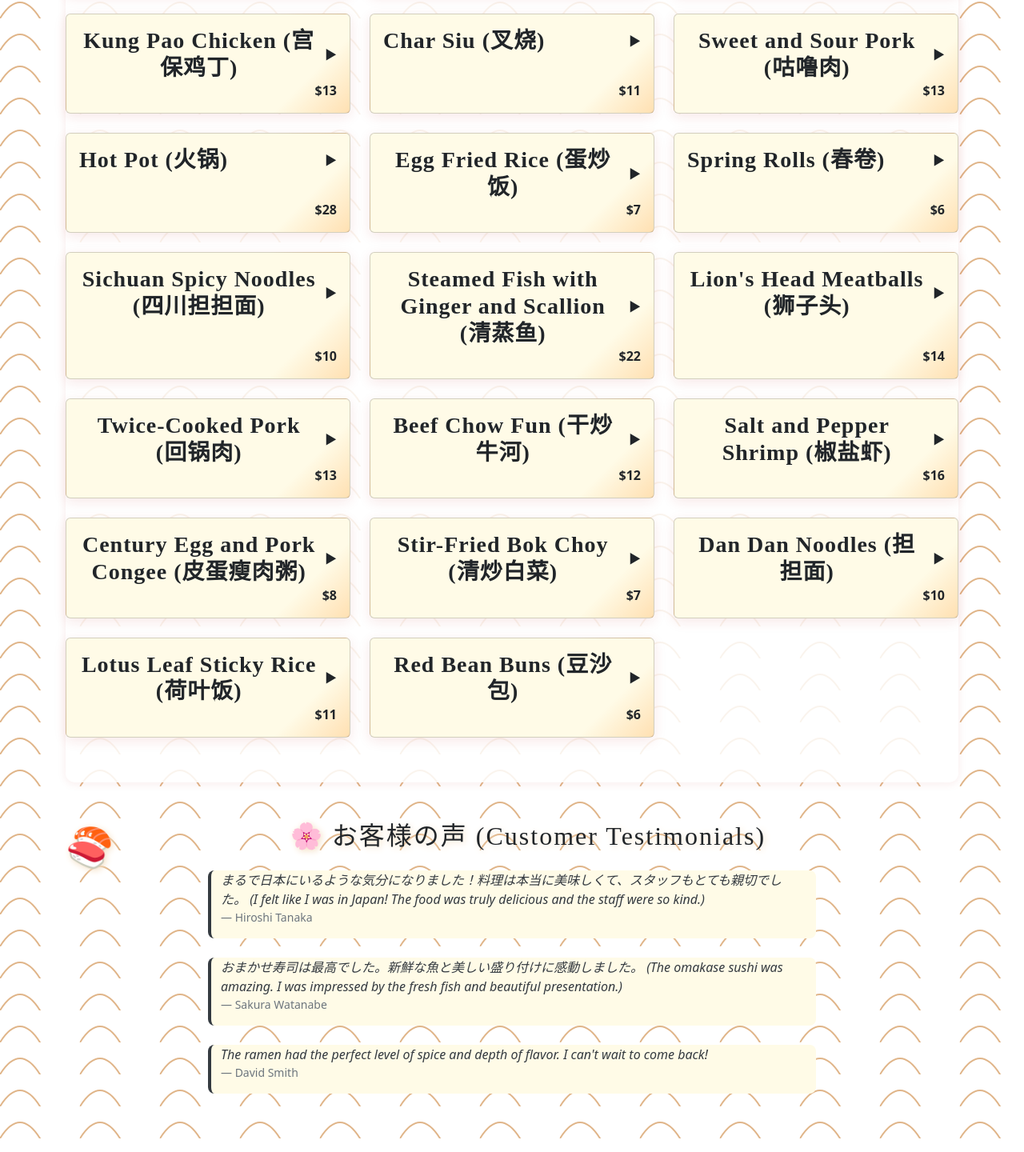
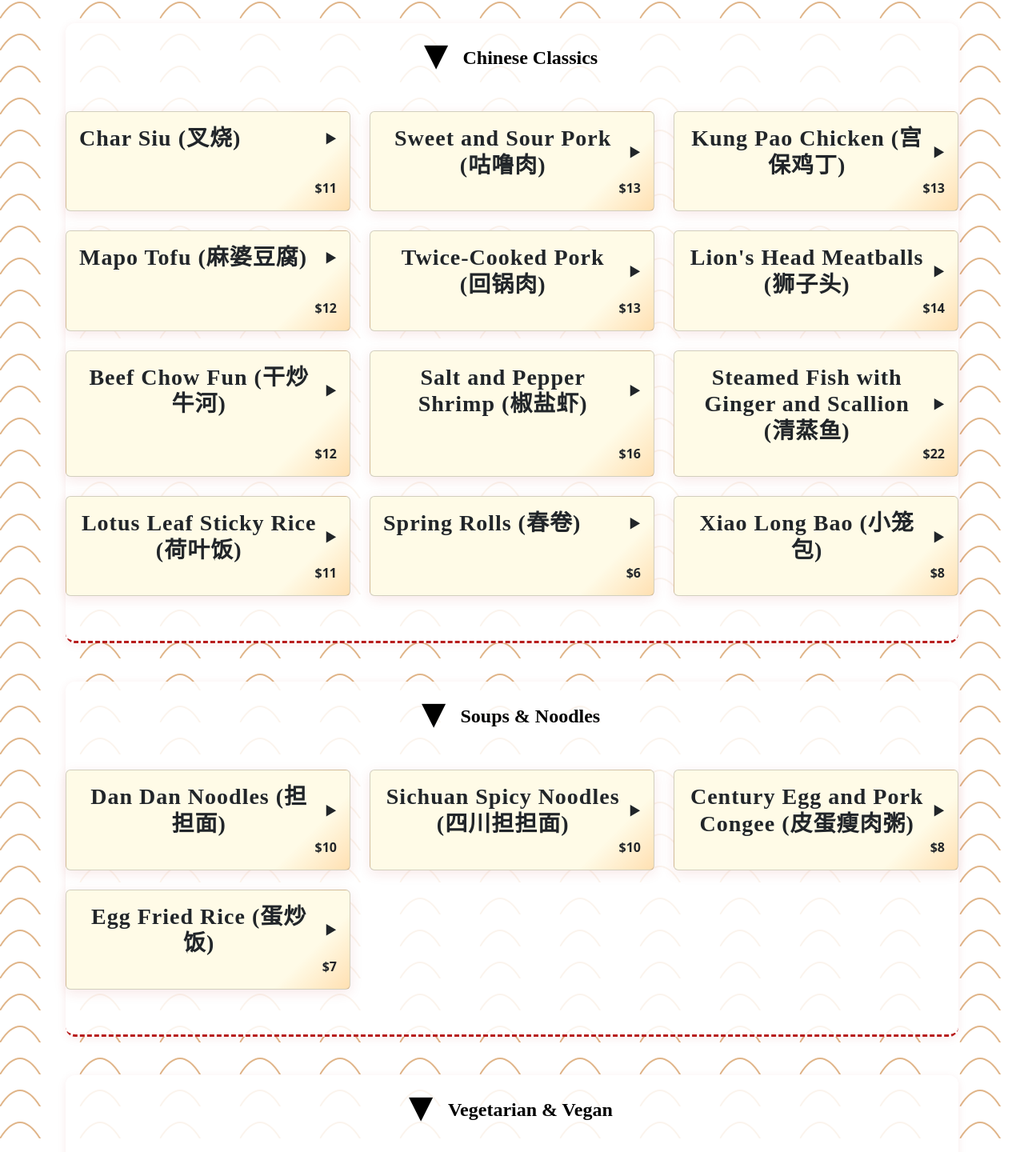
Before and after one commit to reubensebastian8/MWBPUB, a React (Create React App) app in the folder japanese-menu/: page / in a window 1280 px wide. Shown: the part 1057-2497 px from the top of the page at 80% size. Built offline with nearby package versions, Linux system fonts and the light colour scheme.

Commit message:
Sectioned menu

```diff
--- a/japanese-menu/src/components/Menu.js
+++ b/japanese-menu/src/components/Menu.js
@@ -5,7 +5,7 @@ import './MenuFilter.css';
 import MenuSection from './MenuSection';
 import Testimonial from './Testimonial';
 import MenuFilter from './MenuFilter';
-import { japaneseMenuItems, chineseMenuItems, testimonials } from './menuData';
+import { menuSections, testimonials } from './menuData';
 import jsPDF from 'jspdf';
 import html2canvas from 'html2canvas';
 
@@ -54,20 +54,16 @@ const Menu = () => {
     });
     const pageWidth = pdf.internal.pageSize.getWidth();
     const pageHeight = pdf.internal.pageSize.getHeight();
-
-    // Calculate scale to fit both width and height
     const imgProps = pdf.getImageProperties(imgData);
     const imgWidth = imgProps.width;
     const imgHeight = imgProps.height;
     const widthScale = pageWidth / imgWidth;
     const heightScale = pageHeight / imgHeight;
     const scale = Math.min(widthScale, heightScale);
-
     const pdfWidth = imgWidth * scale;
     const pdfHeight = imgHeight * scale;
     const x = (pageWidth - pdfWidth) / 2;
     const y = (pageHeight - pdfHeight) / 2;
-
     pdf.addImage(imgData, 'PNG', x, y, pdfWidth, pdfHeight);
     pdf.save('menu.pdf');
   };
@@ -108,16 +104,14 @@ const Menu = () => {
         onDropdownChange={handleDropdownChange}
       />
       <div id="menu-content">
-        <MenuSection
-          id="japanese-menu-heading"
-          title="🍱 Japanese Menu (日本料理)"
-          items={getFilteredItems(japaneseMenuItems)}
-        />
-        <MenuSection
-          id="chinese-menu-heading"
-          title="🥢 Chinese Menu (中華料理)"
-          items={getFilteredItems(chineseMenuItems)}
-        />
+        {menuSections.map(section => (
+          <MenuSection
+            key={section.title}
+            id={section.title.replace(/\s+/g, '-').toLowerCase()}
+            title={section.title}
+            items={getFilteredItems(section.items)}
+          />
+        ))}
       </div>
       <section aria-labelledby="testimonials-heading" className="mt-5">
         <h2 id="testimonials-heading" className="text-center mb-4">🌸 お客様の声 (Customer Testimonials)</h2>
--- a/japanese-menu/src/components/menuData.js
+++ b/japanese-menu/src/components/menuData.js
@@ -1,5 +1,7 @@
-
-export const japaneseMenuItems = [
+export const menuSections = [
+  {
+    title: "Chef's Specials",
+    items: [
       {
         id: "jpn1",
         name: "Emperor's Omakase Platter",
@@ -9,11 +11,179 @@ export const japaneseMenuItems = [
         tags: ["gluten-free", "nut-free"]
       },
       {
+        id: "jpn5",
+        name: "Sumo Sized Tempura",
+        description: "A mountain of crispy, golden tempura. So big, you might need a tag team partner to finish it. Challenge accepted?",
+        price: "$18",
+        recommended: true,
+        tags: ["nut-free"]
+      },
+      {
+        id: "chn1",
+        name: "Peking Duck (北京烤鸭)",
+        description: "Crispy roasted duck served with pancakes, scallions, and hoisin sauce.",
+        price: "$36",
+        tags: ["nut-free"]
+      },
+      {
+        id: "chn7",
+        name: "Hot Pot (火锅)",
+        description: "A bubbling pot of broth with assorted meats, seafood, and vegetables for dipping.",
+        price: "$28",
+        tags: ["gluten-free", "nut-free"]
+      }
+    ]
+  },
+  {
+    title: "Japanese Dishes",
+    items: [
+      {
         id: "jpn2",
         name: "Volcano Ramen",
         description: "A ramen so spicy, it's said to have been forged in the heart of Mount Fuji. Eat it if you dare, and feel the eruption of flavor.",
         price: "$15",
         tags: ["spicy"]
+      },
+      {
+        id: "jpn4",
+        name: "Zen Garden Tofu",
+        description: "A serene block of tofu, so peaceful it meditates on your plate. Served with a whisper of soy and a sprinkle of enlightenment.",
+        price: "$7",
+        tags: ["vegan", "vegetarian", "gluten-free", "nut-free"]
+      }
+    ]
+  },
+  {
+    title: "Chinese Classics",
+    items: [
+      {
+        id: "chn5",
+        name: "Char Siu (叉烧)",
+        description: "Cantonese-style barbecued pork with a sweet, savory glaze.",
+        price: "$11",
+        tags: ["nut-free", "gluten-free"]
+      },
+      {
+        id: "chn6",
+        name: "Sweet and Sour Pork (咕噜肉)",
+        description: "Crispy pork in a tangy sweet and sour sauce with pineapple and peppers.",
+        price: "$13",
+        tags: ["nut-free"]
+      },
+      {
+        id: "chn4",
+        name: "Kung Pao Chicken (宫保鸡丁)",
+        description: "Stir-fried chicken with peanuts, dried chilies, and a sweet-spicy sauce.",
+        price: "$13",
+        tags: ["spicy"]
+      },
+      {
+        id: "chn3",
+        name: "Mapo Tofu (麻婆豆腐)",
+        description: "Silky tofu in a spicy, numbing Sichuan pepper sauce with minced pork.",
+        price: "$12",
+        tags: ["spicy", "vegetarian"]
+      },
+      {
+        id: "chn13",
+        name: "Twice-Cooked Pork (回锅肉)",
+        description: "Pork belly slices stir-fried with leeks and spicy bean paste.",
+        price: "$13",
+        tags: ["spicy", "nut-free"]
+      },
+      {
+        id: "chn12",
+        name: "Lion's Head Meatballs (狮子头)",
+        description: "Large, tender pork meatballs braised in a savory sauce.",
+        price: "$14",
+        tags: ["nut-free"]
+      },
+      {
+        id: "chn14",
+        name: "Beef Chow Fun (干炒牛河)",
+        description: "Stir-fried wide rice noodles with beef, bean sprouts, and soy sauce.",
+        price: "$12",
+        tags: ["nut-free"]
+      },
+      {
+        id: "chn15",
+        name: "Salt and Pepper Shrimp (椒盐虾)",
+        description: "Crispy shrimp tossed with salt, pepper, and fresh chilies.",
+        price: "$16",
+        tags: ["spicy", "gluten-free", "nut-free"]
+      },
+      {
+        id: "chn11",
+        name: "Steamed Fish with Ginger and Scallion (清蒸鱼)",
+        description: "Whole fish steamed with ginger, scallions, and soy sauce.",
+        price: "$22",
+        tags: ["gluten-free", "nut-free"]
+      },
+      {
+        id: "chn19",
+        name: "Lotus Leaf Sticky Rice (荷叶饭)",
+        description: "Sticky rice with chicken, mushrooms, and sausage, steamed in a lotus leaf.",
+        price: "$11",
+        tags: ["gluten-free", "nut-free"]
+      },
+      {
+        id: "chn9",
+        name: "Spring Rolls (春卷)",
+        description: "Crispy rolls filled with vegetables and pork, served with dipping sauce.",
+        price: "$6",
+        tags: ["vegetarian", "nut-free"]
+      },
+      {
+        id: "chn2",
+        name: "Xiao Long Bao (小笼包)",
+        description: "Steamed soup dumplings filled with juicy pork and rich broth.",
+        price: "$8",
+        tags: ["nut-free"]
+      }
+    ]
+  },
+  {
+    title: "Soups & Noodles",
+    items: [
+      {
+        id: "chn18",
+        name: "Dan Dan Noodles (担担面)",
+        description: "Spicy Sichuan noodles with minced pork and pickled vegetables.",
+        price: "$10",
+        tags: ["spicy", "nut-free"]
+      },
+      {
+        id: "chn10",
+        name: "Sichuan Spicy Noodles (四川担担面)",
+        description: "Noodles tossed in a spicy, numbing Sichuan sauce with minced pork.",
+        price: "$10",
+        tags: ["spicy", "nut-free"]
+      },
+      {
+        id: "chn16",
+        name: "Century Egg and Pork Congee (皮蛋瘦肉粥)",
+        description: "Rice porridge with preserved egg and tender pork.",
+        price: "$8",
+        tags: ["gluten-free", "nut-free"]
+      },
+      {
+        id: "chn8",
+        name: "Egg Fried Rice (蛋炒饭)",
+        description: "Classic fried rice with egg, scallions, and a touch of soy sauce.",
+        price: "$7",
+        tags: ["vegetarian", "gluten-free", "nut-free"]
+      }
+    ]
+  },
+  {
+    title: "Vegetarian & Vegan",
+    items: [
+      {
+        id: "jpn4",
+        name: "Zen Garden Tofu",
+        description: "A serene block of tofu, so peaceful it meditates on your plate. Served with a whisper of soy and a sprinkle of enlightenment.",
+        price: "$7",
+        tags: ["vegan", "vegetarian", "gluten-free", "nut-free"]
       },
       {
         id: "jpn3",
@@ -23,43 +193,59 @@ export const japaneseMenuItems = [
         tags: ["vegan", "vegetarian", "gluten-free", "nut-free"]
       },
       {
-    id: "jpn4",
-    name: "Zen Garden Tofu",
-    description: "A serene block of tofu, so peaceful it meditates on your plate. Served with a whisper of soy and a sprinkle of enlightenment.",
+        id: "chn17",
+        name: "Stir-Fried Bok Choy (清炒白菜)",
+        description: "Fresh bok choy stir-fried with garlic.",
         price: "$7",
         tags: ["vegan", "vegetarian", "gluten-free", "nut-free"]
       },
       {
-    id: "jpn5",
-    name: "Sumo Sized Tempura",
-    description: "A mountain of crispy, golden tempura. So big, you might need a tag team partner to finish it. Challenge accepted?",
-    price: "$18",
-    recommended: true,
-    tags: ["nut-free"]
+        id: "chn8",
+        name: "Egg Fried Rice (蛋炒饭)",
+        description: "Classic fried rice with egg, scallions, and a touch of soy sauce.",
+        price: "$7",
+        tags: ["vegetarian", "gluten-free", "nut-free"]
+      },
+      {
+        id: "chn9",
+        name: "Spring Rolls (春卷)",
+        description: "Crispy rolls filled with vegetables and pork, served with dipping sauce.",
+        price: "$6",
+        tags: ["vegetarian", "nut-free"]
+      },
+      {
+        id: "chn20",
+        name: "Red Bean Buns (豆沙包)",
+        description: "Steamed buns filled with sweet red bean paste.",
+        price: "$6",
+        tags: ["vegan", "vegetarian", "nut-free"]
       }
-];
-
-export const chineseMenuItems = [
-  { id: "chn1", name: "Peking Duck (北京烤鸭)", description: "Crispy roasted duck served with pancakes, scallions, and hoisin sauce.", price: "$36", tags: ["nut-free"] },
-  { id: "chn2", name: "Xiao Long Bao (小笼包)", description: "Steamed soup dumplings filled with juicy pork and rich broth.", price: "$8", tags: ["nut-free"] },
-  { id: "chn3", name: "Mapo Tofu (麻婆豆腐)", description: "Silky tofu in a spicy, numbing Sichuan pepper sauce with minced pork.", price: "$12", tags: ["spicy", "vegetarian"] },
-  { id: "chn4", name: "Kung Pao Chicken (宫保鸡丁)", description: "Stir-fried chicken with peanuts, dried chilies, and a sweet-spicy sauce.", price: "$13", tags: ["spicy"] },
-  { id: "chn5", name: "Char Siu (叉烧)", description: "Cantonese-style barbecued pork with a sweet, savory glaze.", price: "$11", tags: ["nut-free", "gluten-free"] },
-  { id: "chn6", name: "Sweet and Sour Pork (咕噜肉)", description: "Crispy pork in a tangy sweet and sour sauce with pineapple and peppers.", price: "$13", tags: ["nut-free"] },
-  { id: "chn7", name: "Hot Pot (火锅)", description: "A bubbling pot of broth with assorted meats, seafood, and vegetables for dipping.", price: "$28", tags: ["gluten-free", "nut-free"] },
-  { id: "chn8", name: "Egg Fried Rice (蛋炒饭)", description: "Classic fried rice with egg, scallions, and a touch of soy sauce.", price: "$7", tags: ["vegetarian", "gluten-free", "nut-free"] },
-  { id: "chn9", name: "Spring Rolls (春卷)", description: "Crispy rolls filled with vegetables and pork, served with dipping sauce.", price: "$6", tags: ["vegetarian", "nut-free"] },
-  { id: "chn10", name: "Sichuan Spicy Noodles (四川担担面)", description: "Noodles tossed in a spicy, numbing Sichuan sauce with minced pork.", price: "$10", tags: ["spicy", "nut-free"] },
-  { id: "chn11", name: "Steamed Fish with Ginger and Scallion (清蒸鱼)", description: "Whole fish steamed with ginger, scallions, and soy sauce.", price: "$22", tags: ["gluten-free", "nut-free"] },
-  { id: "chn12", name: "Lion's Head Meatballs (狮子头)", description: "Large, tender pork meatballs braised in a savory sauce.", price: "$14", tags: ["nut-free"] },
-  { id: "chn13", name: "Twice-Cooked Pork (回锅肉)", description: "Pork belly slices stir-fried with leeks and spicy bean paste.", price: "$13", tags: ["spicy", "nut-free"] },
-  { id: "chn14", name: "Beef Chow Fun (干炒牛河)", description: "Stir-fried wide rice noodles with beef, bean sprouts, and soy sauce.", price: "$12", tags: ["nut-free"] },
-  { id: "chn15", name: "Salt and Pepper Shrimp (椒盐虾)", description: "Crispy shrimp tossed with salt, pepper, and fresh chilies.", price: "$16", tags: ["spicy", "gluten-free", "nut-free"] },
-  { id: "chn16", name: "Century Egg and Pork Congee (皮蛋瘦肉粥)", description: "Rice porridge with preserved egg and tender pork.", price: "$8", tags: ["gluten-free", "nut-free"] },
-  { id: "chn17", name: "Stir-Fried Bok Choy (清炒白菜)", description: "Fresh bok choy stir-fried with garlic.", price: "$7", tags: ["vegan", "vegetarian", "gluten-free", "nut-free"] },
-  { id: "chn18", name: "Dan Dan Noodles (担担面)", description: "Spicy Sichuan noodles with minced pork and pickled vegetables.", price: "$10", tags: ["spicy", "nut-free"] },
-  { id: "chn19", name: "Lotus Leaf Sticky Rice (荷叶饭)", description: "Sticky rice with chicken, mushrooms, and sausage, steamed in a lotus leaf.", price: "$11", tags: ["gluten-free", "nut-free"] },
-  { id: "chn20", name: "Red Bean Buns (豆沙包)", description: "Steamed buns filled with sweet red bean paste.", price: "$6", tags: ["vegan", "vegetarian", "nut-free"] }
+    ]
+  },
+  {
+    title: "Drinks & Tea",
+    items: [
+      {
+        id: "jpn3",
+        name: "Samurai's Sip Matcha",
+        description: "A potent pot of matcha, guaranteed to sharpen your senses and prepare you for any battle. Or, you know, a busy afternoon.",
+        price: "$5",
+        tags: ["vegan", "vegetarian", "gluten-free", "nut-free"]
+      }
+    ]
+  },
+  {
+    title: "Desserts",
+    items: [
+      {
+        id: "chn20",
+        name: "Red Bean Buns (豆沙包)",
+        description: "Steamed buns filled with sweet red bean paste.",
+        price: "$6",
+        tags: ["vegan", "vegetarian", "nut-free"]
+      }
+    ]
+  }
 ];
 
 export const testimonials = [
```
Lines whose indentation alone changed are shown as unchanged.
